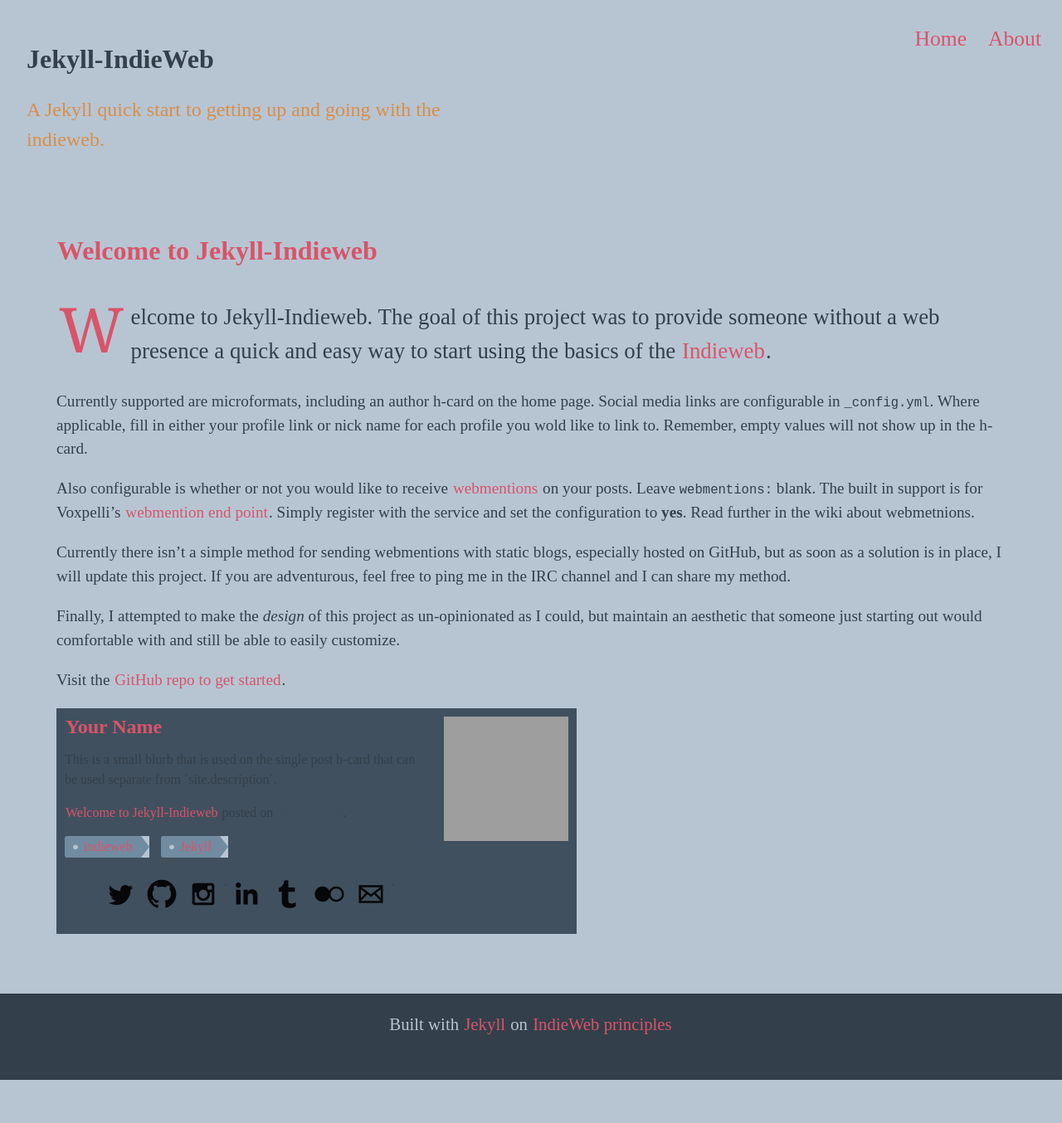
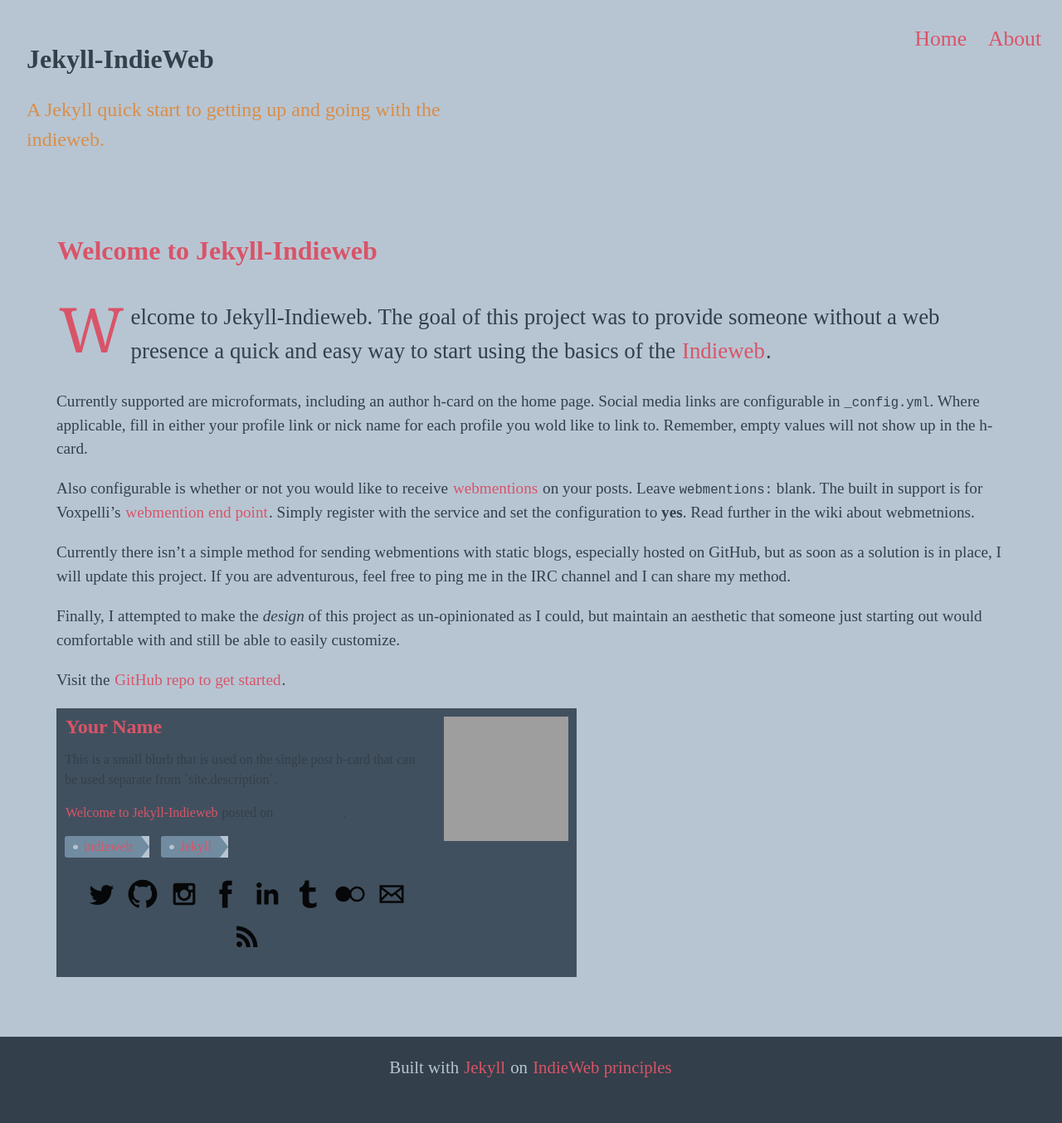
Before and after one commit to miklb/jekyll-indieweb, a Jekyll site: the page built from _posts/2016-4-10-welcome-to-jekyll-indieweb.md, in a window 1280 px wide. Shown: the whole page at 83% size. Built offline with Jekyll 4.4.1, drawn with Linux system fonts in a browser that asks for light colours; before the commit the page ends 1302 px from its top, so only the background shows below that; grey boxes are pictures that could not be loaded.

Commit message:
fix: correct class for profile list items

```diff
--- a/_includes/hcard.html
+++ b/_includes/hcard.html
@@ -36,7 +36,7 @@
 							{% if site.email %}
 								{% include icon-email.html %}
 							{% endif %}
-							<li class="level-item"><a href="{{ "/feed.xml" | prepend: site.baseurl | prepend: site.url }}" class="rss" title="RSS"><svg class="icon is-large" viewBox="0 0 512 512"><path d="M201.8 347.2c0 20.3-16.5 36.8-36.8 36.8 -20.3 0-36.8-16.5-36.8-36.8s16.5-36.8 36.8-36.8C185.3 310.4 201.8 326.8 201.8 347.2zM128.2 204.7v54.5c68.5 0.7 124 56.3 124.7 124.7h54.5C306.7 285.3 226.9 205.4 128.2 204.7zM128.2 166.6c57.9 0.3 112.3 22.9 153.2 63.9 41 41 63.7 95.5 63.9 153.5h54.5c-0.3-149.9-121.7-271.4-271.6-271.9V166.6L128.2 166.6z"/></svg></a></li>
+							<li class="profile"><a href="{{ "/feed.xml" | prepend: site.baseurl | prepend: site.url }}" class="rss" title="RSS"><svg class="icon is-large" viewBox="0 0 512 512"><path d="M201.8 347.2c0 20.3-16.5 36.8-36.8 36.8 -20.3 0-36.8-16.5-36.8-36.8s16.5-36.8 36.8-36.8C185.3 310.4 201.8 326.8 201.8 347.2zM128.2 204.7v54.5c68.5 0.7 124 56.3 124.7 124.7h54.5C306.7 285.3 226.9 205.4 128.2 204.7zM128.2 166.6c57.9 0.3 112.3 22.9 153.2 63.9 41 41 63.7 95.5 63.9 153.5h54.5c-0.3-149.9-121.7-271.4-271.6-271.9V166.6L128.2 166.6z"/></svg></a></li>
 
 						</ul>
 					</div>
--- a/_includes/icon-facebook.html
+++ b/_includes/icon-facebook.html
@@ -1,4 +1,4 @@
-<li class="level-item">
+<li class="profile">
 	<a href="{{ site.facebook_url }}" class="facebook" title="Facebook" rel="me">
 		<svg class="icon is-large" viewBox="0 0 512 512"><path d="M211.9 197.4h-36.7v59.9h36.7V433.1h70.5V256.5h49.2l5.2-59.1h-54.4c0 0 0-22.1 0-33.7 0-13.9 2.8-19.5 16.3-19.5 10.9 0 38.2 0 38.2 0V82.9c0 0-40.2 0-48.8 0 -52.5 0-76.1 23.1-76.1 67.3C211.9 188.8 211.9 197.4 211.9 197.4z"/></svg>
 	</a>
--- a/_includes/post-hcard.html
+++ b/_includes/post-hcard.html
@@ -54,7 +54,7 @@
 							{% if site.email %}
 								{% include icon-email.html %}
 							{% endif %}
-							<li class="level-item"><a href="{{ "/feed.xml" | prepend: site.baseurl | prepend: site.url }}" class="rss" title="RSS"><svg class="icon is-large" viewBox="0 0 512 512"><path d="M201.8 347.2c0 20.3-16.5 36.8-36.8 36.8 -20.3 0-36.8-16.5-36.8-36.8s16.5-36.8 36.8-36.8C185.3 310.4 201.8 326.8 201.8 347.2zM128.2 204.7v54.5c68.5 0.7 124 56.3 124.7 124.7h54.5C306.7 285.3 226.9 205.4 128.2 204.7zM128.2 166.6c57.9 0.3 112.3 22.9 153.2 63.9 41 41 63.7 95.5 63.9 153.5h54.5c-0.3-149.9-121.7-271.4-271.6-271.9V166.6L128.2 166.6z"/></svg></a></li>
+							<li class="profile"><a href="{{ "/feed.xml" | prepend: site.baseurl | prepend: site.url }}" class="rss" title="RSS"><svg class="icon is-large" viewBox="0 0 512 512"><path d="M201.8 347.2c0 20.3-16.5 36.8-36.8 36.8 -20.3 0-36.8-16.5-36.8-36.8s16.5-36.8 36.8-36.8C185.3 310.4 201.8 326.8 201.8 347.2zM128.2 204.7v54.5c68.5 0.7 124 56.3 124.7 124.7h54.5C306.7 285.3 226.9 205.4 128.2 204.7zM128.2 166.6c57.9 0.3 112.3 22.9 153.2 63.9 41 41 63.7 95.5 63.9 153.5h54.5c-0.3-149.9-121.7-271.4-271.6-271.9V166.6L128.2 166.6z"/></svg></a></li>
 
 						</ul>
       </div>
```
